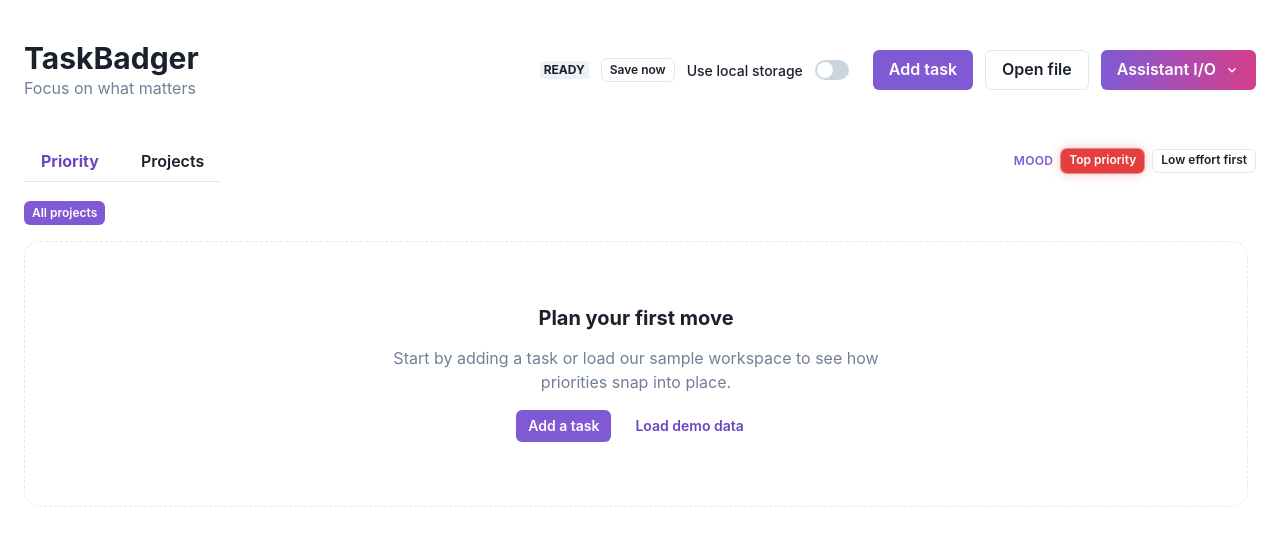
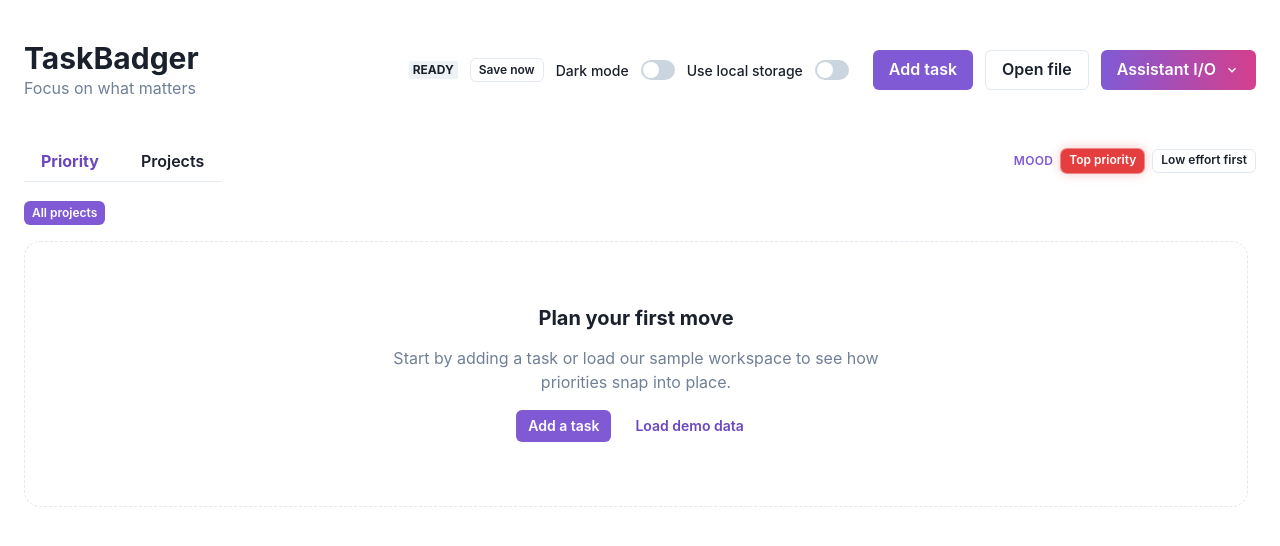
Before and after one commit to ashokfernandez/FocusBadger, a React (Vite) app: page / in a window 1280 px wide. Shown: the top 546 px of the page. Built offline with nearby package versions, Linux system fonts and the light colour scheme.

Commit message:
feat: add dark mode toggle

```diff
--- /dev/null
+++ b/src/components/ColorModeToggle.jsx
@@ -0,0 +1,38 @@
+import { FormControl, FormLabel, Switch, useColorMode } from "@chakra-ui/react";
+import { useEffect } from "react";
+
+export default function ColorModeToggle() {
+  const { colorMode, setColorMode, toggleColorMode } = useColorMode();
+  useEffect(() => {
+    if (typeof window === "undefined") return;
+    const mediaQuery = window.matchMedia("(prefers-color-scheme: dark)");
+    const syncWithSystem = (event) => {
+      setColorMode(event.matches ? "dark" : "light");
+    };
+    if (mediaQuery.addEventListener) {
+      mediaQuery.addEventListener("change", syncWithSystem);
+    } else {
+      mediaQuery.addListener(syncWithSystem);
+    }
+    return () => {
+      if (mediaQuery.removeEventListener) {
+        mediaQuery.removeEventListener("change", syncWithSystem);
+      } else {
+        mediaQuery.removeListener(syncWithSystem);
+      }
+    };
+  }, [setColorMode]);
+  return (
+    <FormControl display="flex" alignItems="center" width="auto">
+      <FormLabel htmlFor="workspace-color-mode" mb="0" fontSize="sm" fontWeight="medium">
+        Dark mode
+      </FormLabel>
+      <Switch
+        id="workspace-color-mode"
+        colorScheme="purple"
+        isChecked={colorMode === "dark"}
+        onChange={toggleColorMode}
+      />
+    </FormControl>
+  );
+}
--- a/src/components/WorkspaceHeader.jsx
+++ b/src/components/WorkspaceHeader.jsx
@@ -18,6 +18,7 @@
 import SaveStatusIndicator from "./SaveStatusIndicator.jsx";
 import { HEADER_LAYOUT } from "../layout.js";
 import { WORKSPACE_HEADER_ACTION_SPACING, WORKSPACE_HEADER_MENU_STYLES } from "./componentTokens.js";
+import ColorModeToggle from "./ColorModeToggle.jsx";
 
 export default function WorkspaceHeader({
   onAddTask,
@@ -45,6 +46,9 @@
         <Wrap spacing={3} align="center">
           <WrapItem>
             <SaveStatusIndicator state={saveState} onSave={onSave} />
+          </WrapItem>
+          <WrapItem>
+            <ColorModeToggle />
           </WrapItem>
           <WrapItem>
             <FormControl display="flex" alignItems="center" width="auto">
--- a/src/main.jsx
+++ b/src/main.jsx
@@ -6,8 +6,8 @@
 
 const theme = extendTheme({
   config: {
-    initialColorMode: "light",
-    useSystemColorMode: false
+    initialColorMode: "system",
+    useSystemColorMode: true
   }
 });
 
```
